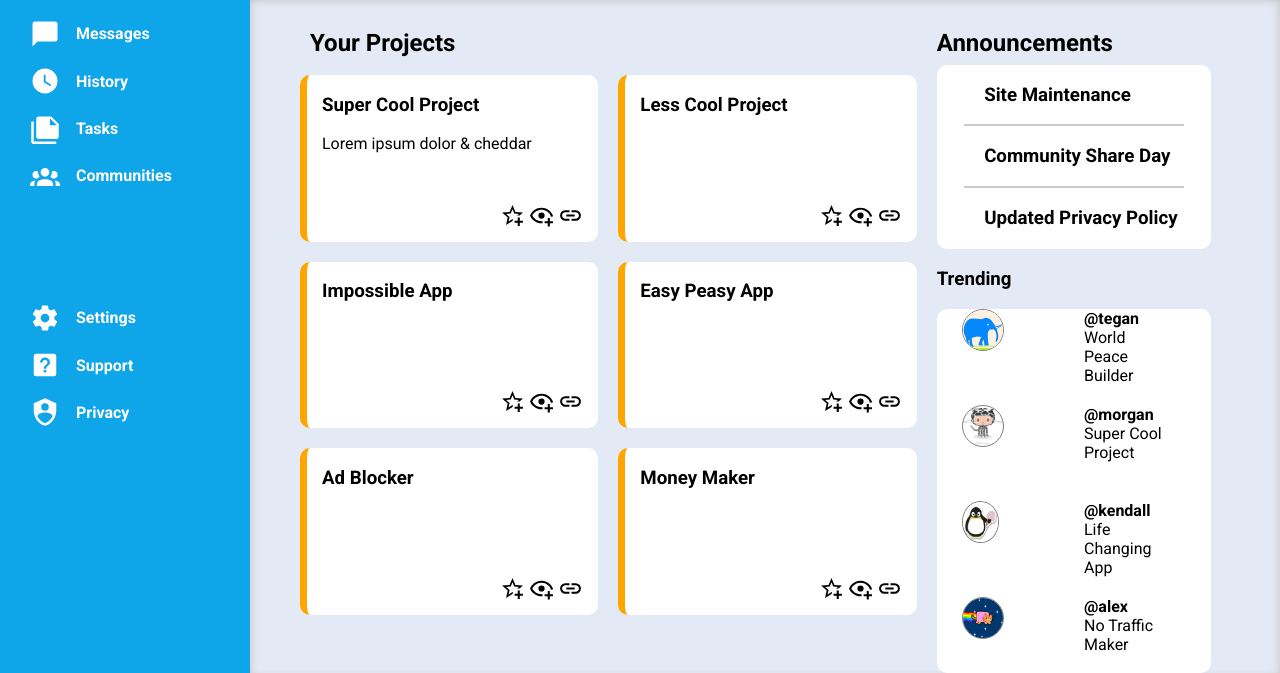
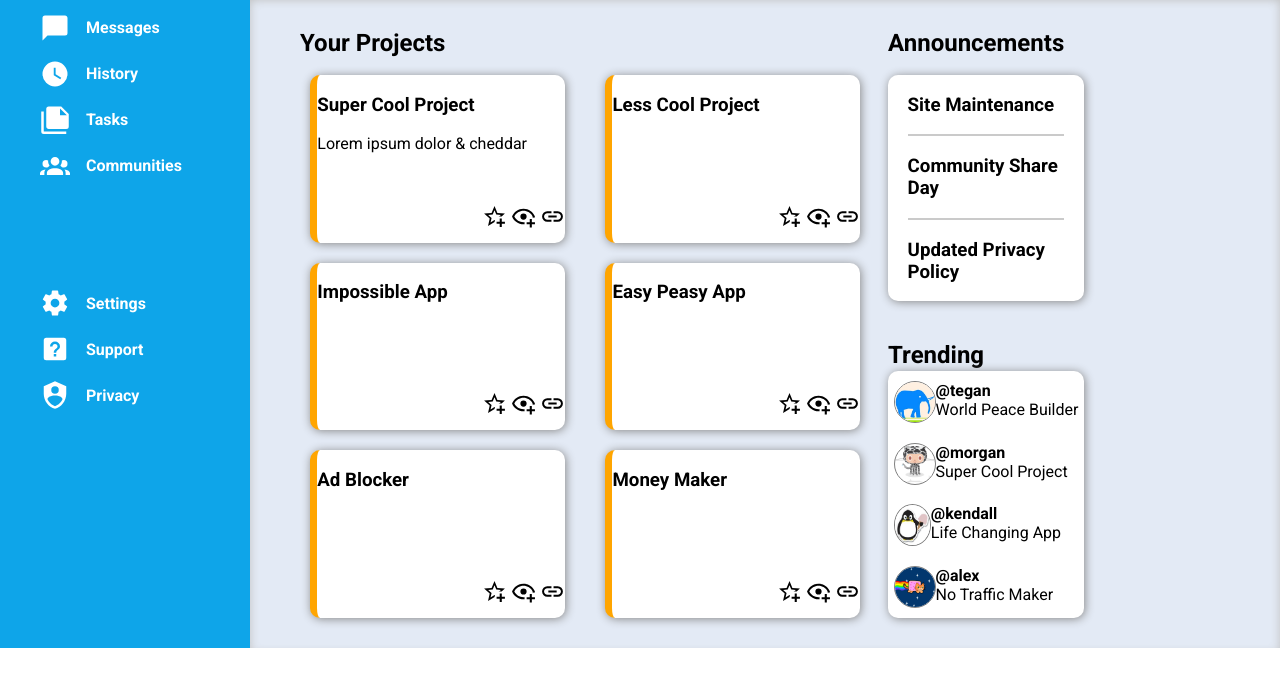
Before and after one commit to ahmetraufoktay/admin-dashboard-project, a plain HTML site: page index.html in a window 1280 px wide. Shown: the part 179-852 px from the top of the page. After the commit the page ends 827 px from the top, so only its background shows below. Drawn offline with Linux system fonts and the light colour scheme.

Commit message:
fix margin errors & style for announcements

```diff
--- a/index.html
+++ b/index.html
@@ -137,18 +137,14 @@
             <div class="main-container-two">
                 <div class="announcements">
                     <h3>Announcements</h3>
-                    <div>
+                    <div class="announcement-container">
                         <div class="announcement">
                             <h3>Site Maintenance</h3>
                         </div>
-                    </div>
-                    <div>
                         <div class="announcement">
                             <h3>Community Share Day</h3>
                         </div>
-                    </div>
-                    <div>
-                        <div class="announcement last">
+                        <div class="announcement">
                             <h3>Updated Privacy Policy</h3>
                         </div>
                     </div>
@@ -156,25 +152,33 @@
                 <div class="trending">
                     <h3>Trending</h3>
                     <div class="trending-container">
-                        <div class="image-div"><img src="pictures/elephant.png" alt="pp"></div>
                         <div class="account-projects">
-                            <b>@tegan</b>
-                            World Peace Builder
+                            <img src="pictures/elephant.png" alt="pp">
+                            <div>
+                                <b>@tegan</b> <br>
+                                World Peace Builder
+                            </div>
                         </div>
-                        <div class="image-div"><img src="pictures/snowoctocat.png" alt="pp"></div>
                         <div class="account-projects">
-                            <b>@morgan</b>
-                            Super Cool Project
+                            <img src="pictures/snowoctocat.png" alt="pp">
+                            <div>
+                                <b>@morgan</b> <br>
+                                Super Cool Project
+                            </div>
                         </div>
-                        <div class="image-div"><img src="pictures/penguin.jpeg" alt="pp"></div>
                         <div class="account-projects">
-                            <b>@kendall</b>
-                            Life Changing App
+                            <img src="pictures/penguin.jpeg" alt="pp">
+                            <div>
+                                <b>@kendall</b> <br>
+                                Life Changing App
+                            </div>
                         </div class="account-projects">
-                        <div class="image-div"><img src="pictures/nyan-cat.jpg" alt="pp"></div>
                         <div class="account-projects">
-                            <b>@alex</b>
-                            No Traffic Maker
+                            <img src="pictures/nyan-cat.jpg" alt="pp">
+                            <div>
+                                <b>@alex</b> <br>
+                                No Traffic Maker
+                            </div>
                         </div>
                     </div>
                 </div>
--- a/styles.css
+++ b/styles.css
@@ -72,7 +72,7 @@ body {
 
 }
 button {
-    width: 20%;
+    width: 100px;
     height: 40px;
     color: white;
     background-color: #2496b3;
@@ -98,7 +98,7 @@ button {
     gap: 16px;
 }
 .item {
-    margin-left: 10px;
+    margin-left: 20px;
 }
 .item-container {
     display: grid;
@@ -130,10 +130,17 @@ button {
 .main {
     grid-area: 2/2/3/3;
     display: grid;
-    grid-template-columns: 2fr 1fr;
+    grid-template-columns: 3fr 1fr 1fr;
     grid-template-rows: 1fr;
     background-color: #e3eaf5;
     box-shadow:0px 5px 10px #c0c0c0 inset;
+    padding: 10px 0px 30px 50px;
+}
+/* main-container-two */
+.main-container-two {
+    display: grid;
+    grid-template-rows: 1fr 1fr;
+    gap: 20px;
 }
 /* main > your projects */
 .project-grid {
@@ -141,13 +148,11 @@ button {
     display: grid;
     grid-template-columns: 1fr 1fr;
     grid-template-rows:50px 3fr 3fr 3fr;
-    margin: 10px 20px 0px 50px;
     gap: 20px;
-    height: 90%;
+    margin-right: 3%;
 }
 .project-grid > h3:nth-of-type(1) /* h3{Your Projects} */ {
     font-size: 24px;
-    margin-left: 10px;
     grid-area: 1/1/2/3;
     display: flex;
     align-self: self-start;
@@ -162,9 +167,9 @@ button {
     display: flex;
     flex-direction: column;
     background-color: white;
-    padding:0px 15px 0px 15px;
     border-radius: 10px;
     border-left: orange 7px  solid;
+    box-shadow: 1px 1px 10px #888;
 }
 .svg-buttons {
     align-self: flex-end;
@@ -174,56 +179,53 @@ button {
 /*main > announcements */
 .announcements {
     display: grid;
-    grid-template-rows: 60px 3fr 3fr 3fr;
-    margin:10px 20% 10px 0px;
+    grid-template-rows: 50px 9fr;
+    gap: 20px;
 }
-.announcements > h3:nth-of-type(1) {
+.announcements > h3{
     font-size: 24px;
 }
-.announcements > div {
+.announcement-container {
     background-color: white;
     display: flex;
+    flex-direction: column;
+    align-items: center;
     justify-content: center;
-}
-.announcements > div:first-of-type {
-    border-radius: 10px 10px 0px 0px;
-}
-.announcements > div:last-of-type {
-    border-radius: 0px 0px 10px 10px;
+    border-radius: 10px;
+    box-shadow: 1px 1px 10px #888;
 }
 .announcement {
     width: 80%;
     border-bottom: 2px solid rgb(202, 202, 202);
 }
-.last {
+.announcement:last-of-type {
     border-bottom: none;
 }
-.announcement > h3 {
-    margin-left: 20px;
+/* main > trending */
+.trending {
+    display: grid;
+    grid-template-rows: 40px 4fr;
+    margin-top: 10px;
 }
-/* main > trending */
+.trending > h3 {
+    display: flex;
+    align-items: center;
+    font-size: 24px;
+}
 .trending-container {
     display: grid;
     grid-template-rows: 1fr 1fr 1fr 1fr;
-    grid-template-columns: 1fr 1fr;
-    gap: 20px;
     background-color: white;
     border-radius: 10px;
-    margin:0px 20% 0px 0px;
+    justify-content: center;
+    align-items: center;
+    box-shadow: 1px 1px 10px #888;
 }
-.image-div{
+.account-projects {
+    display: flex;
+}
+img {
     height: 40px;
-    margin-left: 20%;
-}
-.image-div > img {
-    height: 100%;
     border-radius: 50%;
     border: gray 1px solid;
 }
-.account-projects {
-    display: flex;
-    flex-direction: column;
-    align-items: start;
-    margin-right: 30%;
-}
-/* main-container-two */
```
